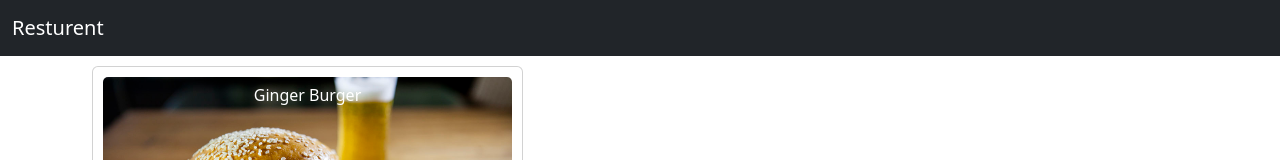
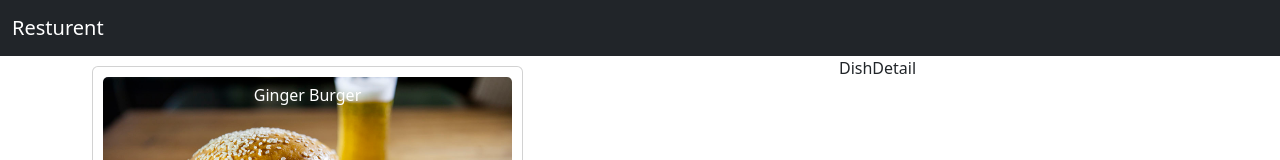
Before and after one commit to Nazmul-Karim-Tanvir/React-for-Frontend-Development-with-Redux, a React (Create React App) app in the folder project-1-resturent-app/resturent-app/: page /menu in a window 1280 px wide. Shown: the top 160 px of the page. Built offline with nearby package versions, Linux system fonts and the light colour scheme.

Commit message:
DishDetail created

```diff
--- /dev/null
+++ b/project-1-resturent-app/resturent-app/src/componenets/body/DishDetail.js
@@ -0,0 +1,11 @@
+import React from 'react'
+
+const DishDetail = () => {
+  return (
+    <div>
+      DishDetail
+    </div>
+  )
+}
+
+export default DishDetail
--- a/project-1-resturent-app/resturent-app/src/componenets/body/Menu.js
+++ b/project-1-resturent-app/resturent-app/src/componenets/body/Menu.js
@@ -1,6 +1,7 @@
 import React, { useState } from 'react'
 import MenuItem from './MenuItem'
 import DISHES from '../../data/dishes'
+import DishDetail from './DishDetail';
 
 const Menu = () => {
     const [dishes] = useState(DISHES);
@@ -14,6 +15,9 @@ const Menu = () => {
                 <div className='col-5'>
                     {menu}
                 </div>
+                <div className='col-7'>
+                    <DishDetail/>
+                </div>
             </div>
         </div>
     )
```
